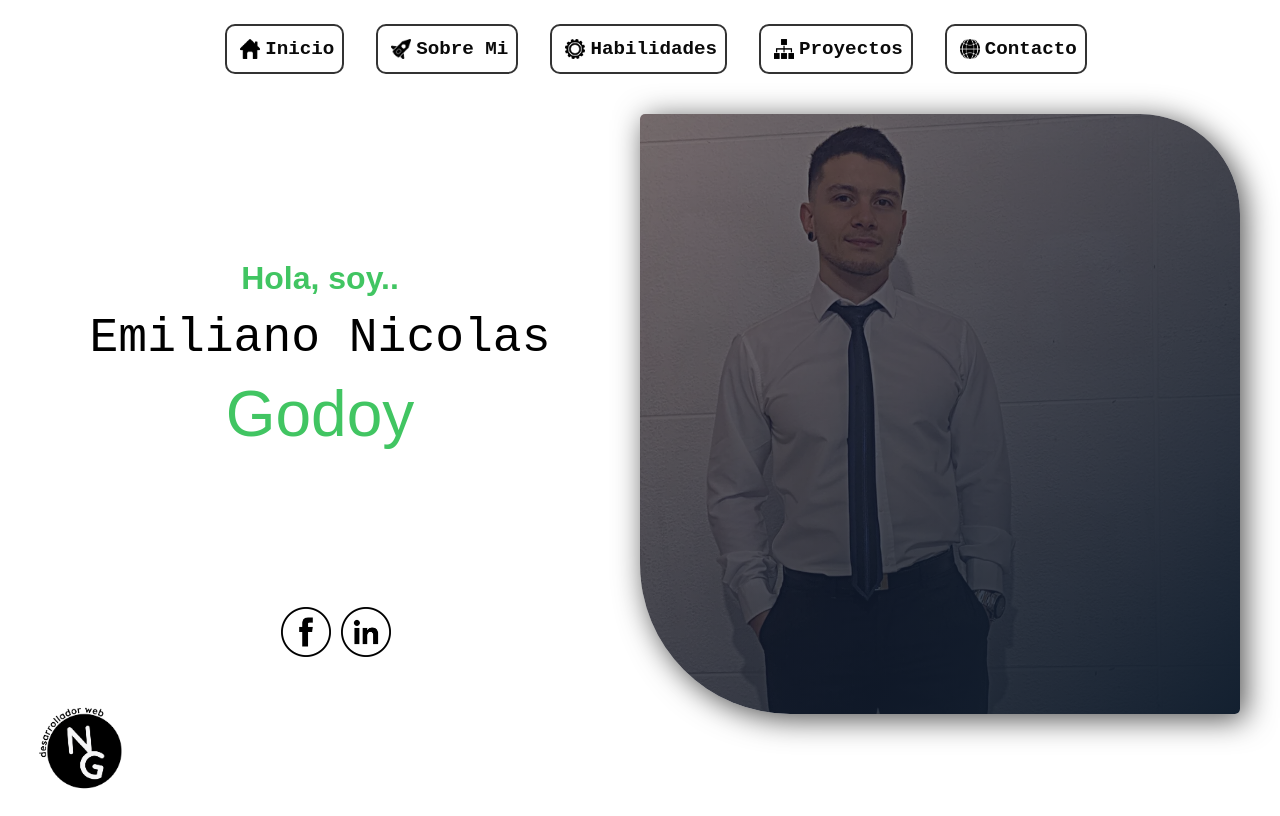
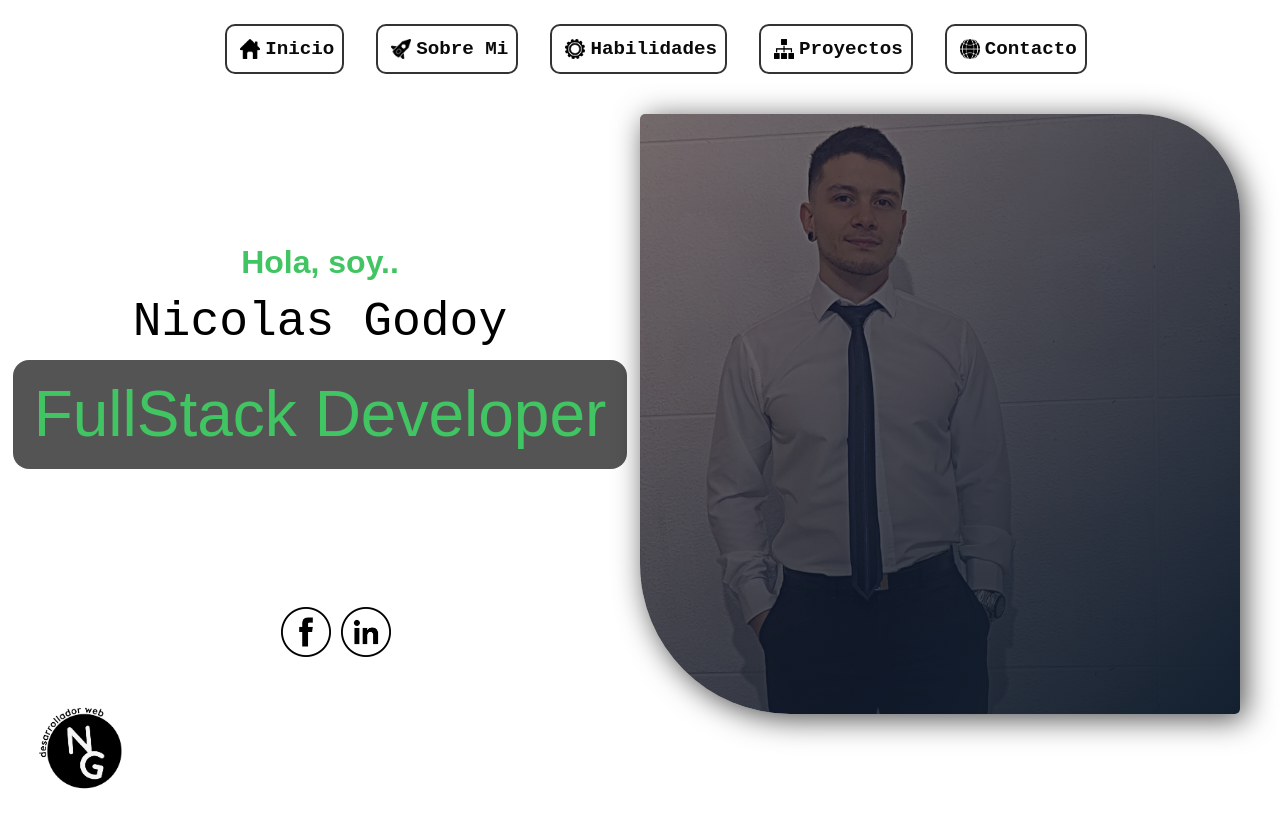
Before and after one commit to nicolasgodoy/Portfolio, a React (Create React App) app: page / in a window 1280 px wide. Built offline with nearby package versions, Linux system fonts and the light colour scheme.

Commit message:
subiendo estilos

```diff
--- a/src/App.css
+++ b/src/App.css
@@ -264,6 +264,9 @@ section{
 
 .Titulo_Bienvenida_3 {
   display: block;
+  background-color: #000000ab;
+  padding: 1rem;
+  border-radius: 1rem;
   white-space: nowrap;
   font-size: 3rem;
   font-family: monospace;
@@ -2045,15 +2048,6 @@ screen and (max-width:599px) {
     margin:5px;
   }
 
-  .Titulo_Bienvenida_3 {
-    display: block;
-    text-align: center;
-    white-space: nowrap;
-    font-size: 2.5rem;
-    font-family: monospace;
-    color: #1960c4;
-    margin:5px;
-  }
   .Titulo_Bienvenida_4 {
     display:block;
     margin:5px;
--- a/src/Components/Componente_Presentacion/Componente_Presentacion.js
+++ b/src/Components/Componente_Presentacion/Componente_Presentacion.js
@@ -17,10 +17,10 @@ const Componente_Presentacion = () => {
 
               </h2>
               <h2>
-                <span className="Titulo_Bienvenida_2 animate__animated animate__fadeInUp animate__delay-1s ">Emiliano Nicolas</span>
+                <span className="Titulo_Bienvenida_2 animate__animated animate__fadeInUp animate__delay-1s ">Nicolas Godoy</span>
               </h2>
               <h2>
-                <span className="Titulo_Bienvenida_3 animate__animated animate__fadeInUp animate__delay-1s "><span className="Titulo_Bienvenida_4">Godoy</span></span>
+                <span className="Titulo_Bienvenida_3 animate__animated animate__fadeInUp animate__delay-1s "><span className="Titulo_Bienvenida_4">FullStack Developer</span></span>
               </h2>
           </div>
 
```
